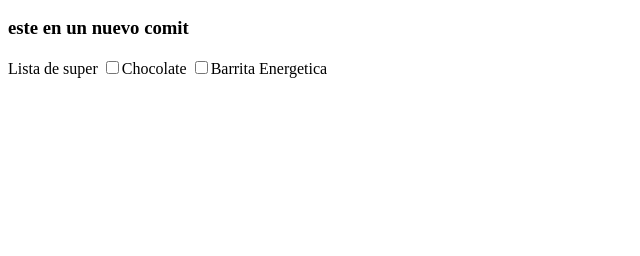
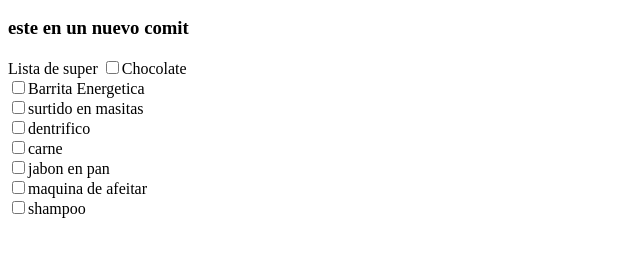
Before and after one commit to GastonH01/lahistoriadeunagranvida, a plain HTML site: page index.html in a window 1280 px wide. Shown: the part 96-352 px from the top of the page, without its empty margins (0-640 px from the left). Drawn offline with Linux system fonts and the light colour scheme.

Commit message:
mas detalles de la lista

```diff
--- a/index.html
+++ b/index.html
@@ -9,7 +9,20 @@
         <form>
             <label form="lista">Lista de super</label>
             <input type="checkbox" id="lista">Chocolate
+            <br>
             <input type="checkbox" id="lista">Barrita Energetica
+            <br>
+            <input type="checkbox" id="lista">surtido en masitas
+            <br>
+            <input type="checkbox" id="lista">dentrifico
+            <br>
+            <input type="checkbox" id="lista">carne
+            <br>
+            <input type="checkbox" id="lista">jabon en pan
+            <br>
+            <input type="checkbox" id="lista">maquina de afeitar
+            <br>
+            <input type="checkbox" id="lista">shampoo
         </form>
     </body>
 </html>
```
